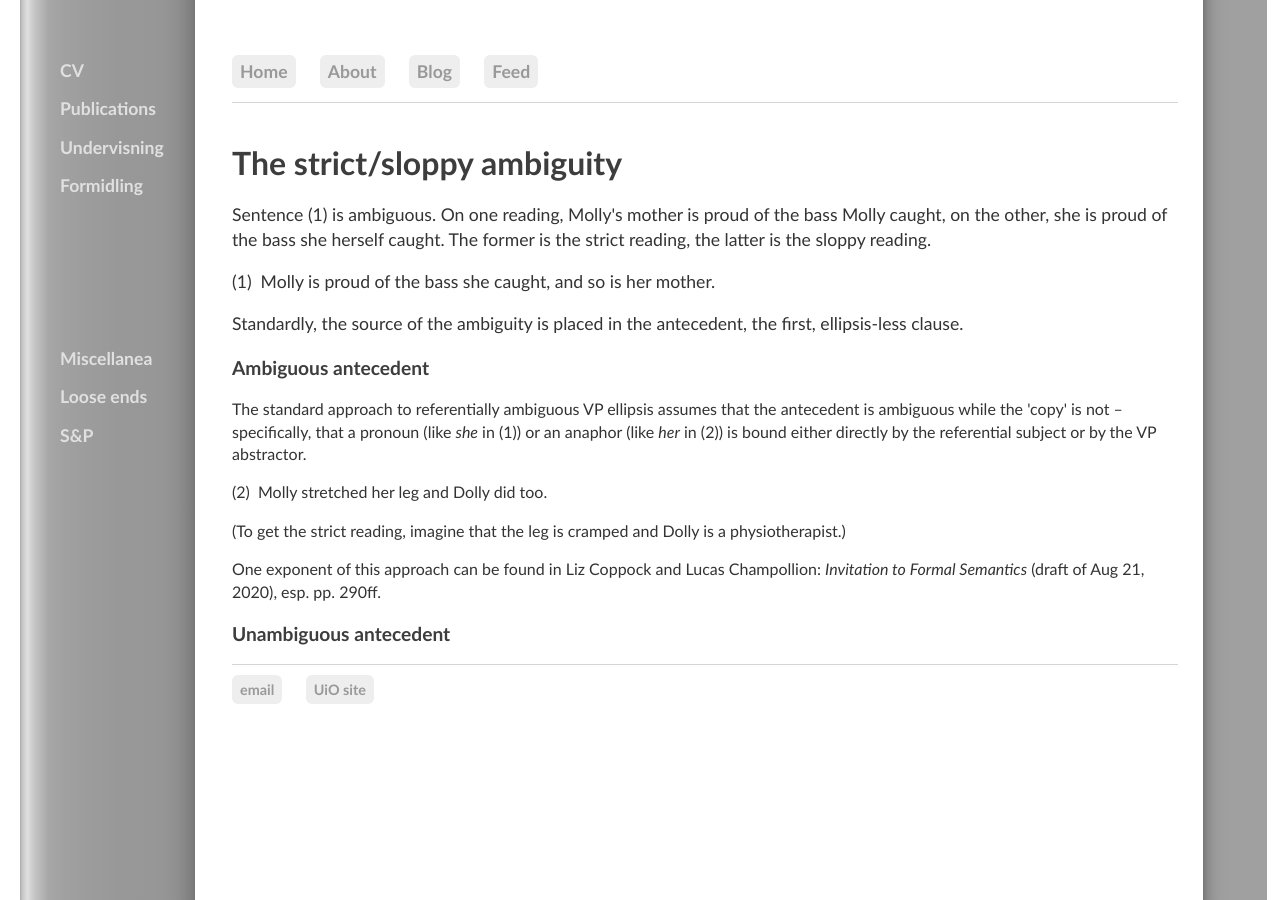
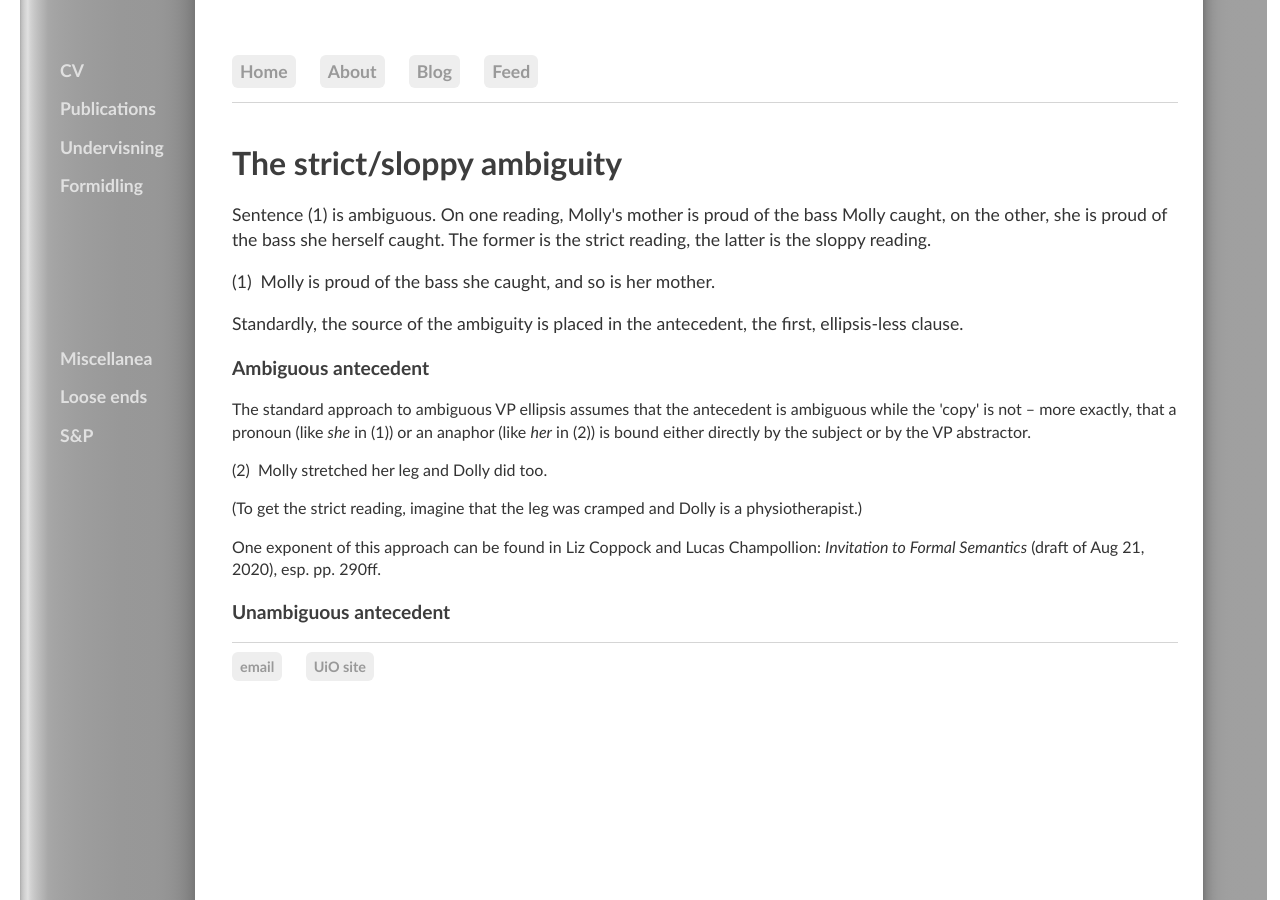
Before and after one commit to kjelljs/kjelljs.github.io, a Jekyll site: the page built from courses/ellipsis/unambig.html, in a window 1280 px wide. Built offline with Jekyll 4.4.1, drawn with Linux system fonts in a browser that asks for light colours.

Commit message:
Update unambig.html

```diff
--- a/courses/ellipsis/unambig.html
+++ b/courses/ellipsis/unambig.html
@@ -8,8 +8,8 @@
 </p>
 </div>
 <h3>Ambiguous antecedent</h3>
-<p>The standard approach to referentially ambiguous VP ellipsis assumes that the antecedent is ambiguous while the 'copy' is not – specifically, that a pronoun (like <i>she</i> in (1)) or an anaphor (like <i>her</i> in (2)) is bound either directly by the referential subject or by the VP abstractor.</p>
-<p>(2) &nbsp;Molly stretched her leg and Dolly did too.</p><p>(To get the strict reading, imagine that the leg is cramped and Dolly is a physiotherapist.)</p><p>One exponent of this approach can be found in
+<p>The standard approach to ambiguous VP ellipsis assumes that the antecedent is ambiguous while the 'copy' is not – more exactly, that a pronoun (like <i>she</i> in (1)) or an anaphor (like <i>her</i> in (2)) is bound either directly by the subject or by the VP abstractor.</p>
+<p>(2) &nbsp;Molly stretched her leg and Dolly did too.</p><p>(To get the strict reading, imagine that the leg was cramped and Dolly is a physiotherapist.)</p><p>One exponent of this approach can be found in
 Liz Coppock and Lucas Champollion: <i>Invitation to Formal Semantics</i> (draft of Aug 21, 2020), esp. pp. 290ff.
 </p>
 <h3>Unambiguous antecedent</h3>
```
